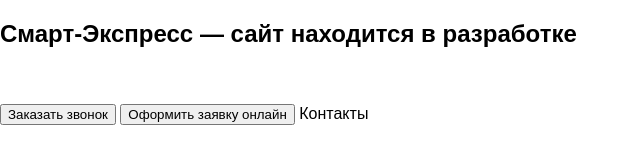
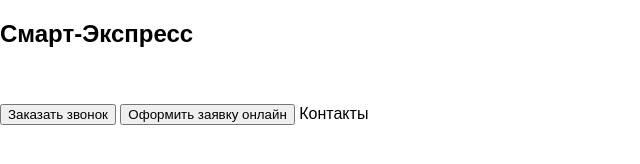
Before and after one commit to Sh1lenok/new-projekt, a plain HTML site: page index.html in a window 1280 px wide. Shown: the whole page, without its empty margins (0-640 px from the left). Drawn offline with Linux system fonts and the light colour scheme.

Commit message:
сайт

```diff
--- a/index.html
+++ b/index.html
@@ -13,7 +13,7 @@
 
 <body>
     <header>
-      <h2>Смарт-Экспресс —  сайт находится в разработке</h2>
+      <h2>Смарт-Экспресс</h2>
         <nav>
         </nav>
         <div>
```
